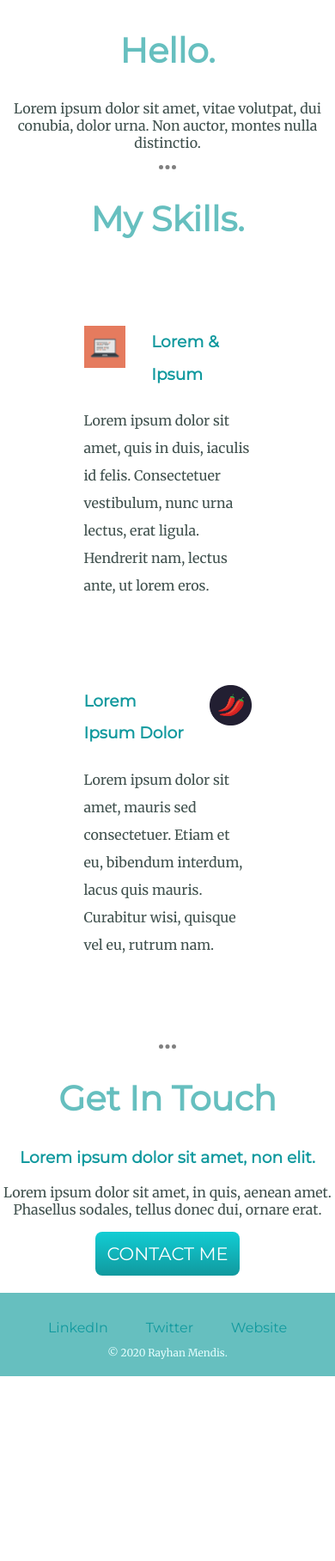
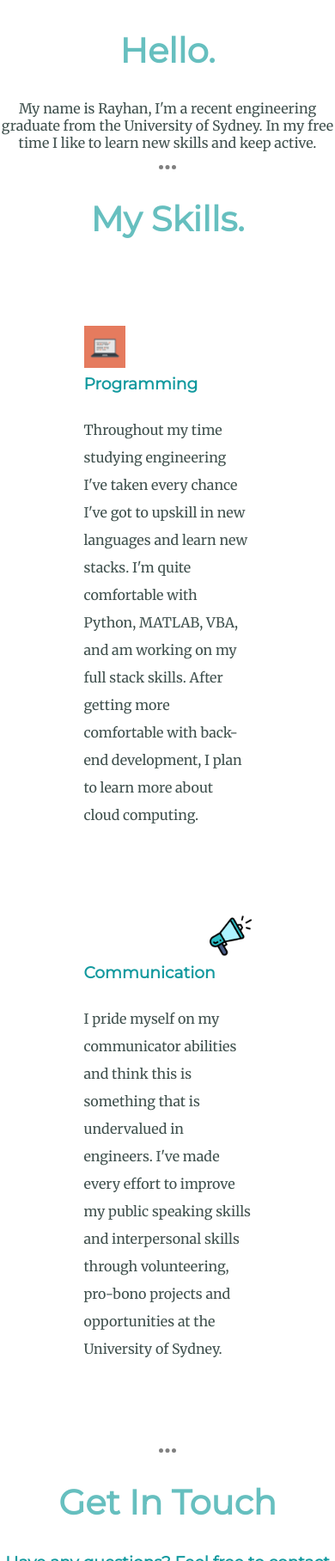
Before and after one commit to PRSMendis/PRSMendis.github.io, a plain HTML site: page index.html in a window 390 px wide. Shown: the part 1001-2817 px from the top of the page at 86% size. Before the commit the page ends 2602 px from the top, so only its background shows below. Drawn offline with Linux system fonts and the light colour scheme.

Commit message:
-Get rid of lorem ipsum -Add megaphone gif, edit links

```diff
--- a/index.html
+++ b/index.html
@@ -24,28 +24,38 @@
         <div class="profile">
           <img class="resize" src="Images/rayhan_c2.png" alt="circular photo of Rayhan"  >
           <h2>Hello.</h2>
-          <p>Lorem ipsum dolor sit amet, vitae volutpat, dui conubia, dolor urna. Non auctor, montes nulla distinctio.</p>
+          <p>My name is Rayhan, I'm a recent engineering graduate from the University of Sydney. In my free time I like to learn new skills and keep active.
+          </p>
         </div>
         <hr>
         <div class="skills">
           <h2>My Skills.</h2>
           <div class="skill-row div50">
             <img class="computer" src="Images/computer.png" alt="computer png">
-            <h3>Lorem & Ipsum</h3>
-            <p>Lorem ipsum dolor sit amet, quis in duis, iaculis id felis. Consectetuer vestibulum, nunc urna lectus, erat ligula. Hendrerit nam, lectus ante, ut lorem eros.</p>
+            <h3>Programming</h3>
+            <p>Throughout my time studying engineering I've taken every chance I've got to upskill
+            in new languages and learn new stacks. I'm quite comfortable with Python, MATLAB, VBA, and am working on my full stack skills.
+            After getting more comfortable with back-end development, I plan to learn more about cloud computing.
+            </p>
           </div>
           <div class="skill-row div50">
-            <img class="chillies" src="Images/chillies.png" alt="chill_circle">
-            <h3>Lorem Ipsum Dolor</h3>
-            <p>Lorem ipsum dolor sit amet, mauris sed consectetuer. Etiam et eu, bibendum interdum, lacus quis mauris. Curabitur wisi, quisque vel eu, rutrum nam.</p>
+            <!-- <img class="chillies" src="Images/chillies.png" alt="chill_circle">
+           -->
+           <img class="megaphone" src="Images/megaphone.png" alt="chill_circle">
+
+            <h3>Communication</h3>
+            <p>I pride myself on my communicator abilities and think this is something that is undervalued in engineers.
+               I've made every effort to improve my public speaking skills and interpersonal skills through volunteering,
+                pro-bono projects and opportunities at the University of Sydney.
+            </p>
           </div>
         </div>
         <hr>
         <div class="contact-me">
           <!-- check interaction -->
           <h2>Get In Touch</h2>
-          <h3>Lorem ipsum dolor sit amet, non elit.</h3>
-          <p>Lorem ipsum dolor sit amet, in quis, aenean amet. Phasellus sodales, tellus donec dui, ornare erat.</p>
+          <h3>Have any questions? Feel free to contact me:</h3>
+          <!-- <p>Lorem ipsum dolor sit amet, in quis, aenean amet. Phasellus sodales, tellus donec dui, ornare erat.</p> -->
           <a class="btn_contact_me" href="rayhan.mendis@gmail.com">CONTACT ME</a>
       </div>
 
@@ -53,10 +63,13 @@
 
     <div class="bottom-container">
       <a class="link footer-link" href="https://www.linkedin.com/">LinkedIn</a>
-      <a class="link footer-link" href="https://twitter.com/">Twitter</a>
-      <a class="link footer-link" href="https://www.appbrewery.co/">Website</a>
+      <a class="link footer-link" href="https://github.com/PRSMendis">Github</a>
+      <!-- <a class="link footer-link" href="https://www.rayhanmendis.com">Website</a> -->
       <p class = "copyright margbottom">© 2020 Rayhan Mendis.</p>
     </div>
+    <div class="bottom-container">
+
+  <div class = "credit-container link credit-link"> Icons made by <a class = "link credit-link" href="https://www.flaticon.com/authors/freepik" title="Freepik">Freepik</a> from <a class = "link credit-link"  href="https://www.flaticon.com/" title="Flaticon">www.flaticon.com</a></div>
 
 
   </body>
--- a/styles.css
+++ b/styles.css
@@ -99,6 +99,12 @@ h3 {
   padding-bottom: 20px;
 }
 
+.credit-container {
+  background-color: #66BFBF;
+  /* color: #11999E; */
+  margin-bottom: 0;
+}
+
 .skill-row {
   text-align: left;
   line-height: 2;
@@ -125,7 +131,7 @@ h3 {
   margin-right: 30px
 }
 
-.chillies {
+.megaphone {
   width: 25%;
   float: right;
   margin-left: 30px
@@ -187,6 +193,10 @@ padding: 10px 20px ;
 font-family: Montserrat ;
 text-decoration: none;
 }
+.credit-link {
+font-family: Montserrat ;
+text-decoration: none;
+}
 
 .footer-link:hover {
 color: #e3fdfd;
```
Also changed, not shown: Images/megaphone.png (added).
